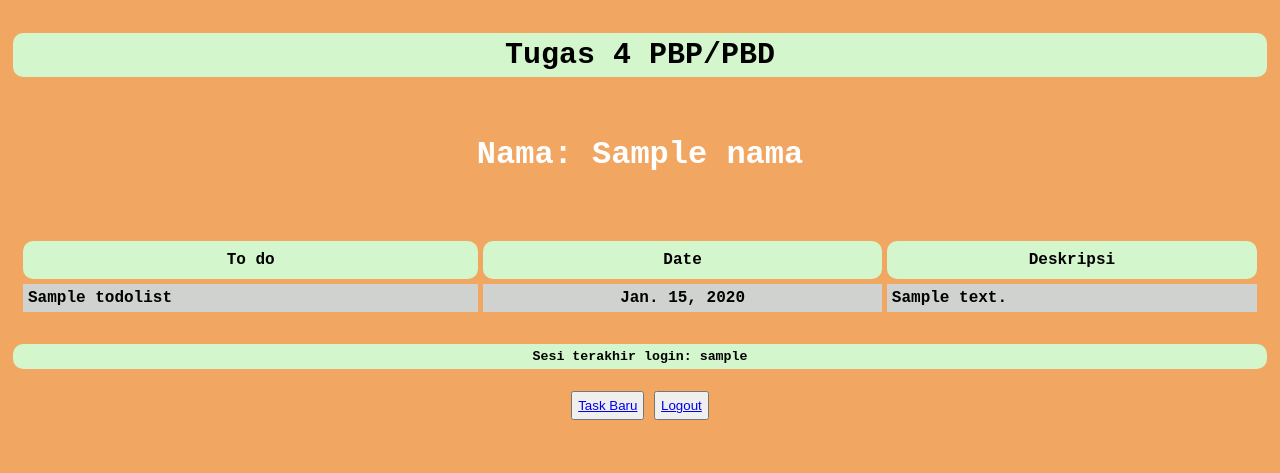
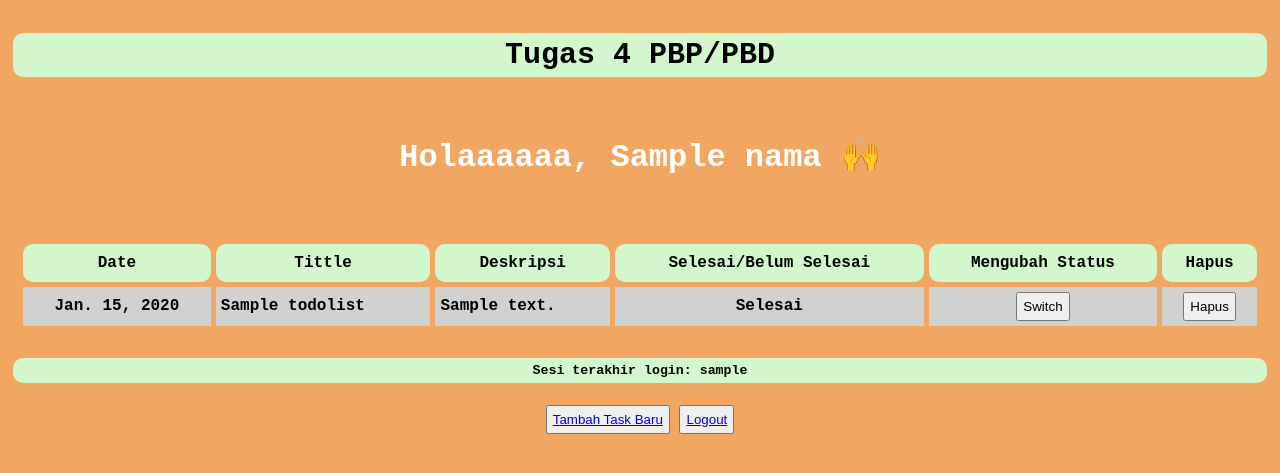
Before and after one commit to SyafriBarry/Tugas2PBP, a Django app: template todolist/templates/todolist.html in a window 1280 px wide. Shown: the top 473 px of the page. Run offline with Django 4.2, Linux system fonts and the light colour scheme; tables that the repository leaves empty hold one stand-in row (values such as "Sample post"); the template is opened without the code that fills it: values that come from a table or form of the project are taken from there, most other values are stand-ins (such as "Sample title", 1, 10 or a date in 2020); lists and menus that the app fills with data are empty.

Commit message:
proses hampir selesai

```diff
--- a/todolist/models.py
+++ b/todolist/models.py
@@ -7,3 +7,4 @@ class TodoList(models.Model):
     date = models.DateField(auto_now=True)
     title = models.TextField()
     description = models.TextField()
+    is_finished = models.BooleanField(default=False)
--- a/todolist/templates/todolist.html
+++ b/todolist/templates/todolist.html
@@ -3,8 +3,8 @@
 {% block content %}
 {% csrf_token%}
 <body style = "font-family:'Courier New';text-align:center; padding: 5px; background-color: #F1A661; color: rgb(0, 0, 0);">
-    <h1 style = "text-align:center;font-size: 30px; background-color: #D4F6CC; border-radius: 10px 10px 10px 10px; color: rgb(0, 0, 0); padding: 5px;"> Tugas 4 PBP/PBD</h1>
-<h5 style = "text-align:center;font-size: 32px; background-color: #F1A661; color: rgb(255, 255, 255); padding: 5px;">Nama: {{nama}}</h5>
+    <h1 style = "text-align:center;font-size: 30px; background-color: #D4F6CC; border-radius: 10px 10px 10px 10px; color: rgb(0, 0, 0); padding: 5px;">  Tugas 4 PBP/PBD</h1>
+<h5 style = "text-align:center;font-size: 32px; background-color: #F1A661; color: rgb(255, 255, 255); padding: 5px;">Holaaaaaa, {{nama}} 🙌</h5>
 
 <style>
     table, th, td, button {
@@ -20,21 +20,31 @@
 
 <table style="width:100%">
     <tr>
-    <th style = "text-align: center; border-radius: 10px 10px 10px 10px;background-color: #D4F6CC; color: rgb(0, 0, 0); padding: 10px; ">To do</th>
     <th style = "text-align: center; border-radius: 10px 10px 10px 10px;background-color: #D4F6CC; color: rgb(0, 0, 0); padding: 10px; ">Date</th>
+    <th style = "text-align: center; border-radius: 10px 10px 10px 10px;background-color: #D4F6CC; color: rgb(0, 0, 0); padding: 10px; ">Tittle</th>
     <th style = "text-align: center; border-radius: 10px 10px 10px 10px;background-color: #D4F6CC; color: rgb(0, 0, 0); padding: 10px; ">Deskripsi</th>
+    <th style = "text-align: center; border-radius: 10px 10px 10px 10px;background-color: #D4F6CC; color: rgb(0, 0, 0); padding: 10px; ">Selesai/Belum Selesai</th>
+    <th style = "text-align: center; border-radius: 10px 10px 10px 10px;background-color: #D4F6CC; color: rgb(0, 0, 0); padding: 10px; ">Mengubah Status</th>
+    <th style = "text-align: center; border-radius: 10px 10px 10px 10px;background-color: #D4F6CC; color: rgb(0, 0, 0); padding: 10px; ">Hapus</th>
     </tr>
     {% comment %} Tambahkan data di bawah baris ini {% endcomment %}
 {% for list in list_todo %}
 <tr>
+    <th style = "text-align: center; background-color: #CFD2CF; color: rgb(0, 0, 0); padding: 5px;" >{{list.date}}</th>
     <th style = "text-align: left; background-color: #CFD2CF; color: rgb(0, 0, 0); padding: 5px;">{{list.title}}</th>
-    <th style = "text-align: center; background-color: #CFD2CF; color: rgb(0, 0, 0); padding: 5px;" >{{list.date}}</th>
     <th style = "text-align: left; background-color: #CFD2CF; color: rgb(0, 0, 0); padding: 5px;">{{list.description}}</th>
+    {% if list.is_finished == False %}
+    <th style = "text-align: center; background-color: #CFD2CF; color: rgb(0, 0, 0); padding: 5px;">Belum Selesai</th>
+    {% else %}
+    <th style = "text-align: center; background-color: #CFD2CF; color: rgb(0, 0, 0); padding: 5px;">Selesai</th>
+    {% endif %}
+    <th style = "text-align: center; background-color: #CFD2CF; color: rgb(0, 0, 0); padding: 5px;"><a href="{% url 'todolist:switch_status' list.pk %}"><button>Switch</button></th>
+    <th style = "text-align: center; background-color: #CFD2CF; color: rgb(0, 0, 0); padding: 5px;"><a href="{% url 'todolist:delete_task' list.pk %}"><button>Hapus</button></th>
 </tr>
 {% endfor %}
 </table>
 <h5 style = "text-align: center; border-radius: 10px 10px 10px 10px; background-color: #D4F6CC; color: rgb(0, 0, 0); padding: 5px;">Sesi terakhir login: {{ last_login }}</h5>
-<button><a href="{% url 'todolist:create-task' %}">Task Baru</a></button>
+<button><a href="{% url 'todolist:create-task' %}">Tambah Task Baru</a></button>
 <button><a href="{% url 'todolist:logout' %}">Logout</a></button>
 
 </body>
--- a/todolist/urls.py
+++ b/todolist/urls.py
@@ -1,6 +1,6 @@
 from django.urls import path
 from todolist.models import TodoList
-from todolist.views import create_task, register, show_todolist
+from todolist.views import create_task, delete_task, register, show_todolist, switch_status
 from todolist.views import login_user
 from todolist.views import logout_user
 
@@ -12,4 +12,6 @@ urlpatterns = [
     path('logout/', logout_user, name='logout'),
     path('', show_todolist, name='show_todolist'),
     path('create-task/', create_task, name='create-task'),
+    path('switch_status/<int:pk>/', switch_status, name='switch_status'),
+    path('delete_task/<int:pk>/', delete_task, name='delete_task'),
 ]
```
Also changed, not shown: todolist/views.py (+14 -0 lines), todolist/migrations/0002_todolist_is_finished.py (added).
